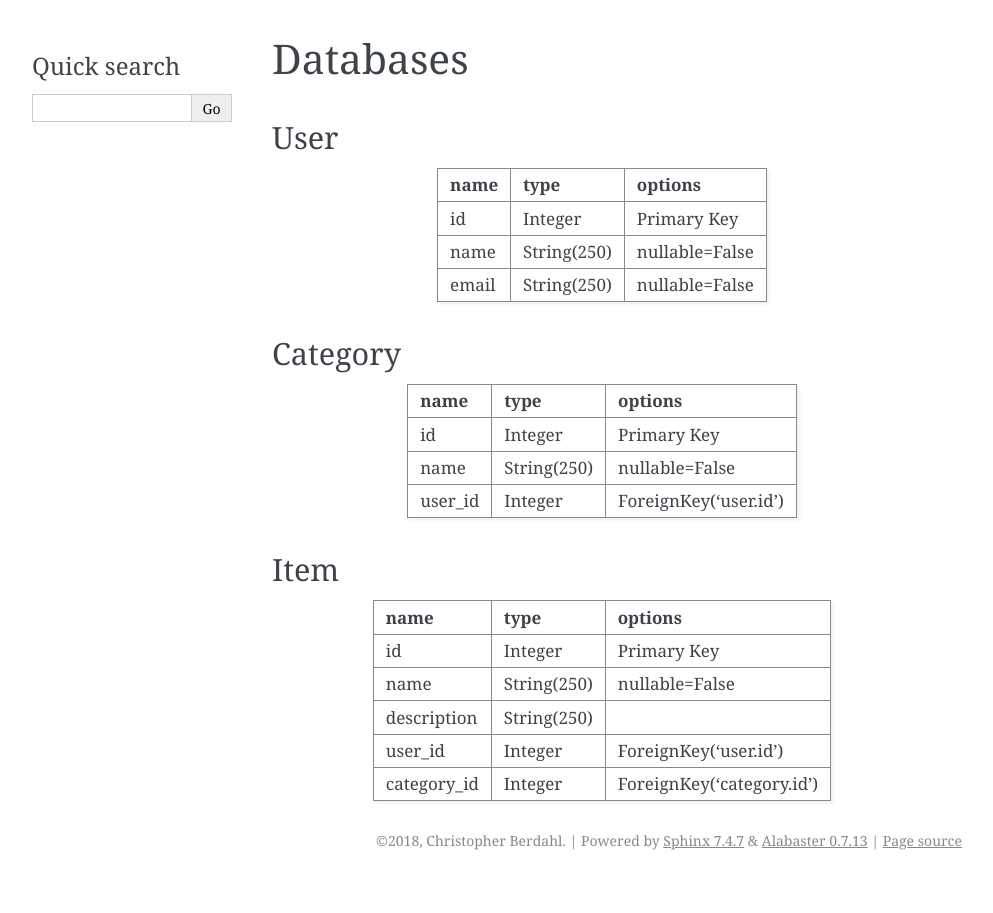
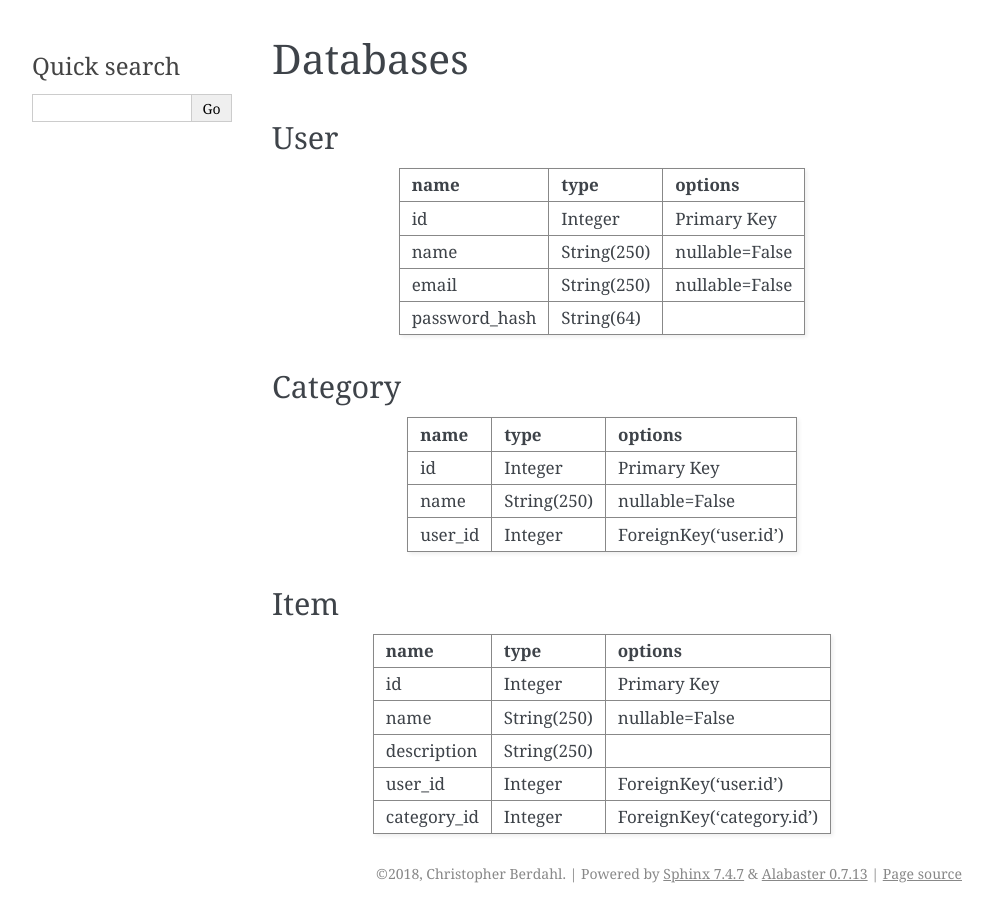
Before and after one commit to tordne/item-catalog, a Sphinx documentation site: the page built from doc/source/topics/databases.rst, in a window 1280 px wide. Shown: the whole page, without its empty margins (148-1141 px from the left). Built offline with Sphinx 7.4.7, drawn with Linux system fonts in a browser that asks for light colours.

Commit message:
Doc: Add password_hash to user table

```diff
--- a/doc/source/topics/databases.rst
+++ b/doc/source/topics/databases.rst
@@ -3,15 +3,18 @@ Databases
 
 User
 ----
-+---------+--------------+----------------+
-| name    | type         | options        |
-+=========+==============+================+
-| id      | Integer      | Primary Key    |
-+---------+--------------+----------------+
-| name    | String(250)  | nullable=False |
-+---------+--------------+----------------+
-| email   | String(250)  | nullable=False |
-+---------+--------------+----------------+
++---------------+--------------+----------------+
+| name          | type         | options        |
++===============+==============+================+
+| id            | Integer      | Primary Key    |
++---------------+--------------+----------------+
+| name          | String(250)  | nullable=False |
++---------------+--------------+----------------+
+| email         | String(250)  | nullable=False |
++---------------+--------------+----------------+
+| password_hash | String(64)   |                |
++---------------+--------------+----------------+
+
 
 Category
 ---------
```
